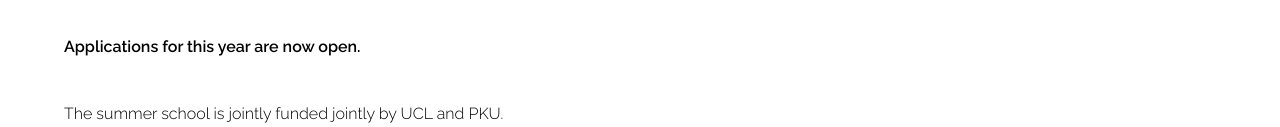
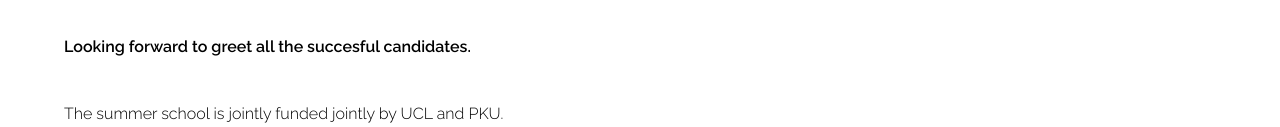
Before and after one commit to UCLPKUsummerschool/2024, a plain HTML site: page index.html in a window 1280 px wide. Shown: the part 1722-1849 px from the top of the page. Drawn offline with Linux system fonts and the light colour scheme.

Commit message:
Update index.html

```diff
--- a/index.html
+++ b/index.html
@@ -53,7 +53,7 @@ Released for free under the Creative Commons Attribution 3.0 license (templated.
 
 						<p> The school will be hosted by UCL and will occur <span style = "font-weight: bold">8-12 July 2024 in London</span>, and we welcome applications from postgraduate and exceptional undergraduate students from both UCL and PKU.</p>
 
-						<p> <span style = "font-weight: bold">Applications for this year are now open.</span></p>
+						<p> <span style = "font-weight: bold">Looking forward to greet all the succesful candidates.</span></p>
 
 						<p>The summer school is jointly funded jointly by UCL and PKU.</p>
 						</section>
```
